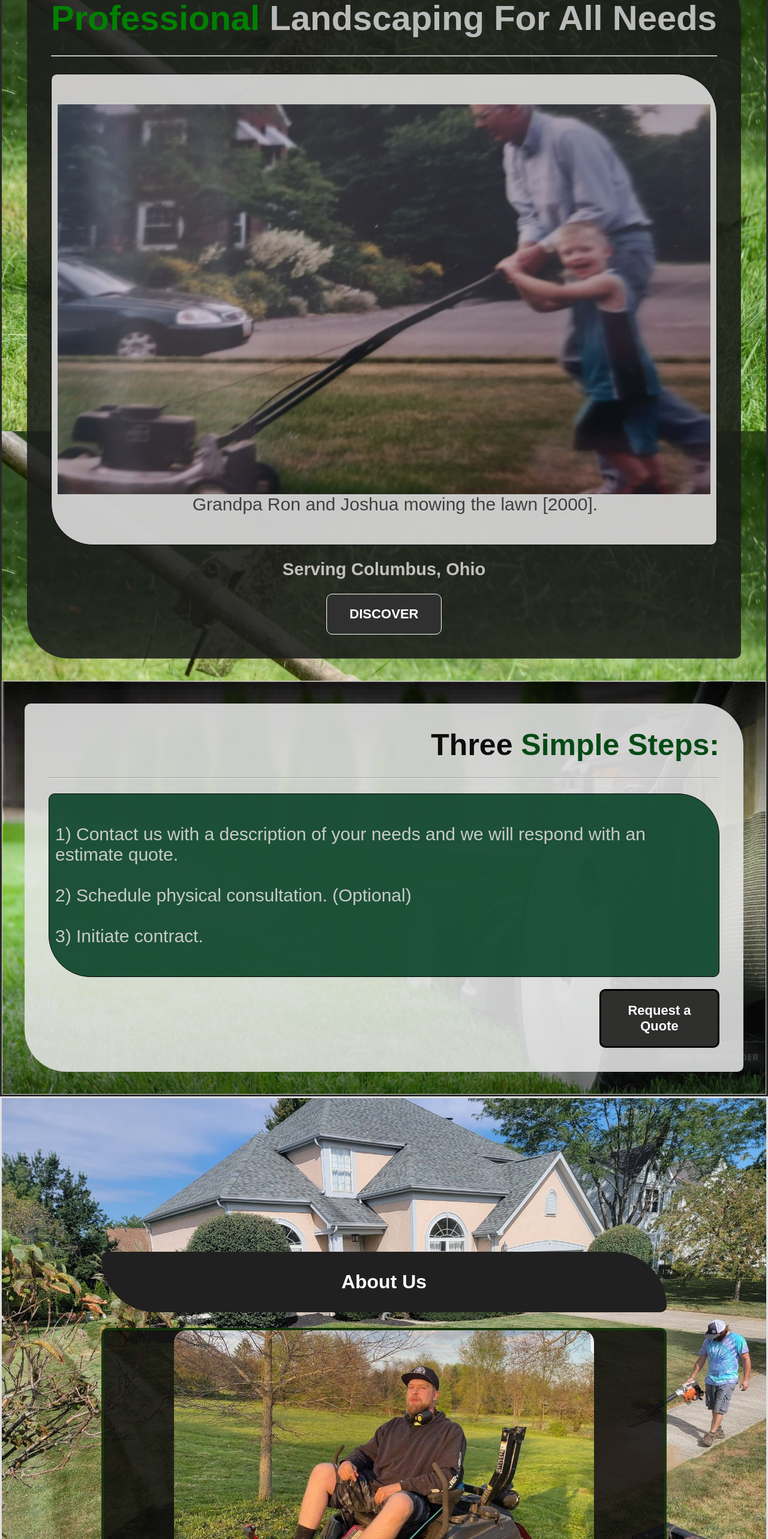
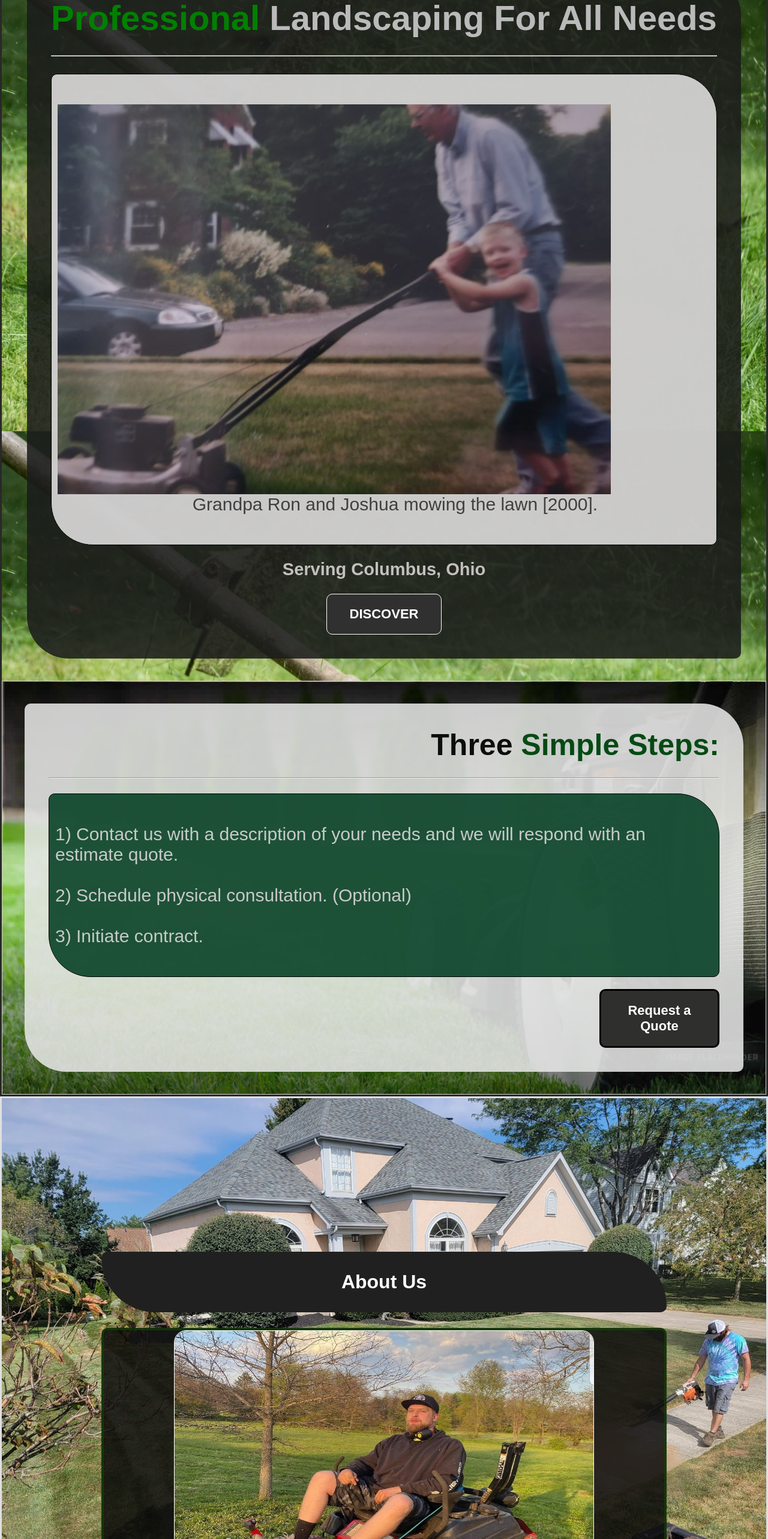
Before and after one commit to sean00880/grandpa-ron-s, a Next.js app: page / in a window 1280 px wide. Shown: the part 234-2800 px from the top of the page at 60% size. Built offline with nearby package versions, Linux system fonts and the light colour scheme.

Commit message:
attempts2

```diff
--- a/components/Intro.js
+++ b/components/Intro.js
@@ -26,7 +26,7 @@ const Intro = () => {
 
         <p className={style.desc}>
 
-          <Image
+          <img
                 className={style.image}
                 src='/img/GrandpaRon.png'
                 width="922"
--- a/components/Mission.js
+++ b/components/Mission.js
@@ -8,7 +8,7 @@ const Mission = () => {
       <h1 className={style.title}>About Us</h1>
       <div className={style.wrapper}>
         <div className={style.content}>
-          <Image
+          <img
                 className={style.image}
                 src='/img/joshua.jpg'
                 width="700"
```
